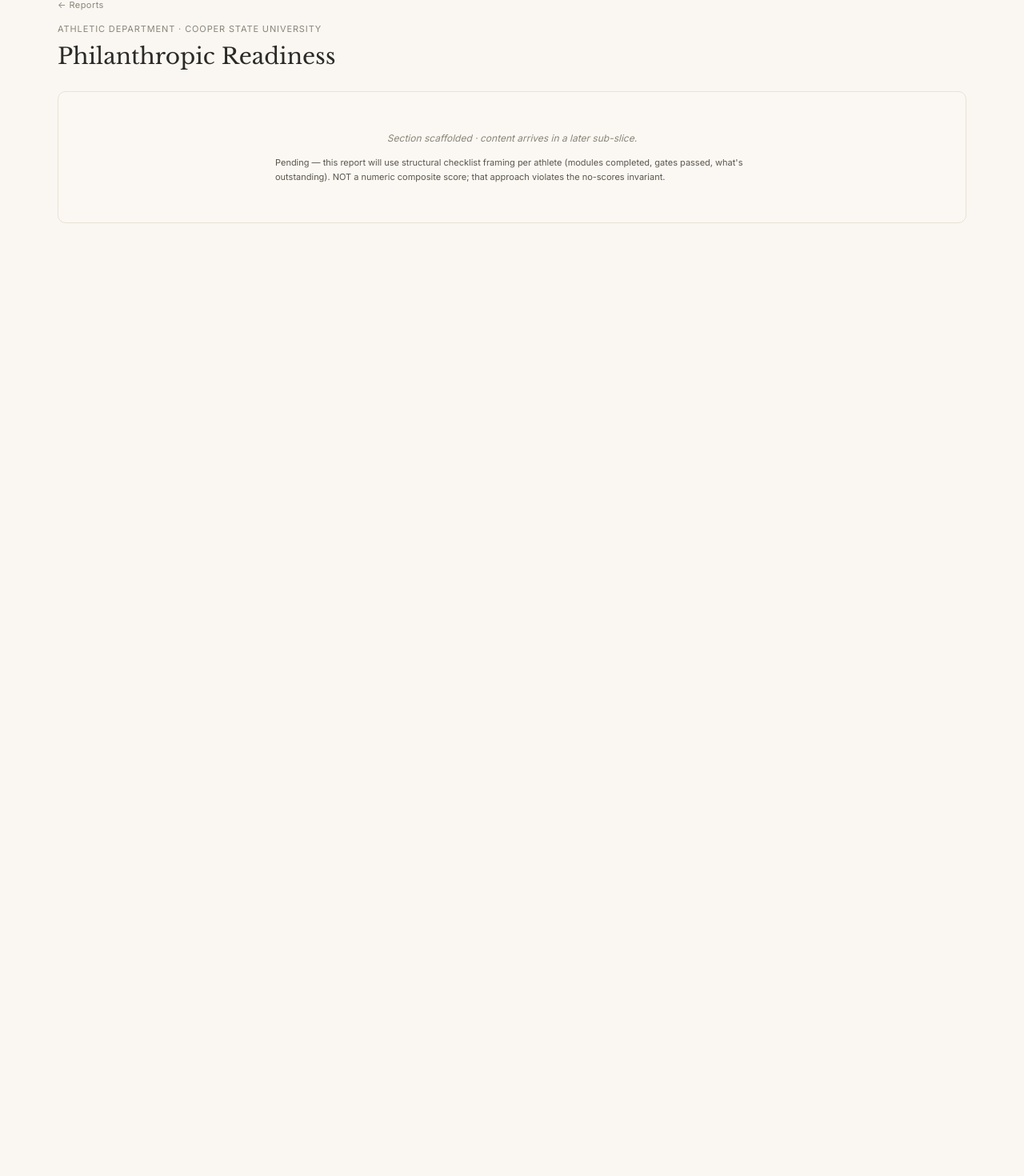
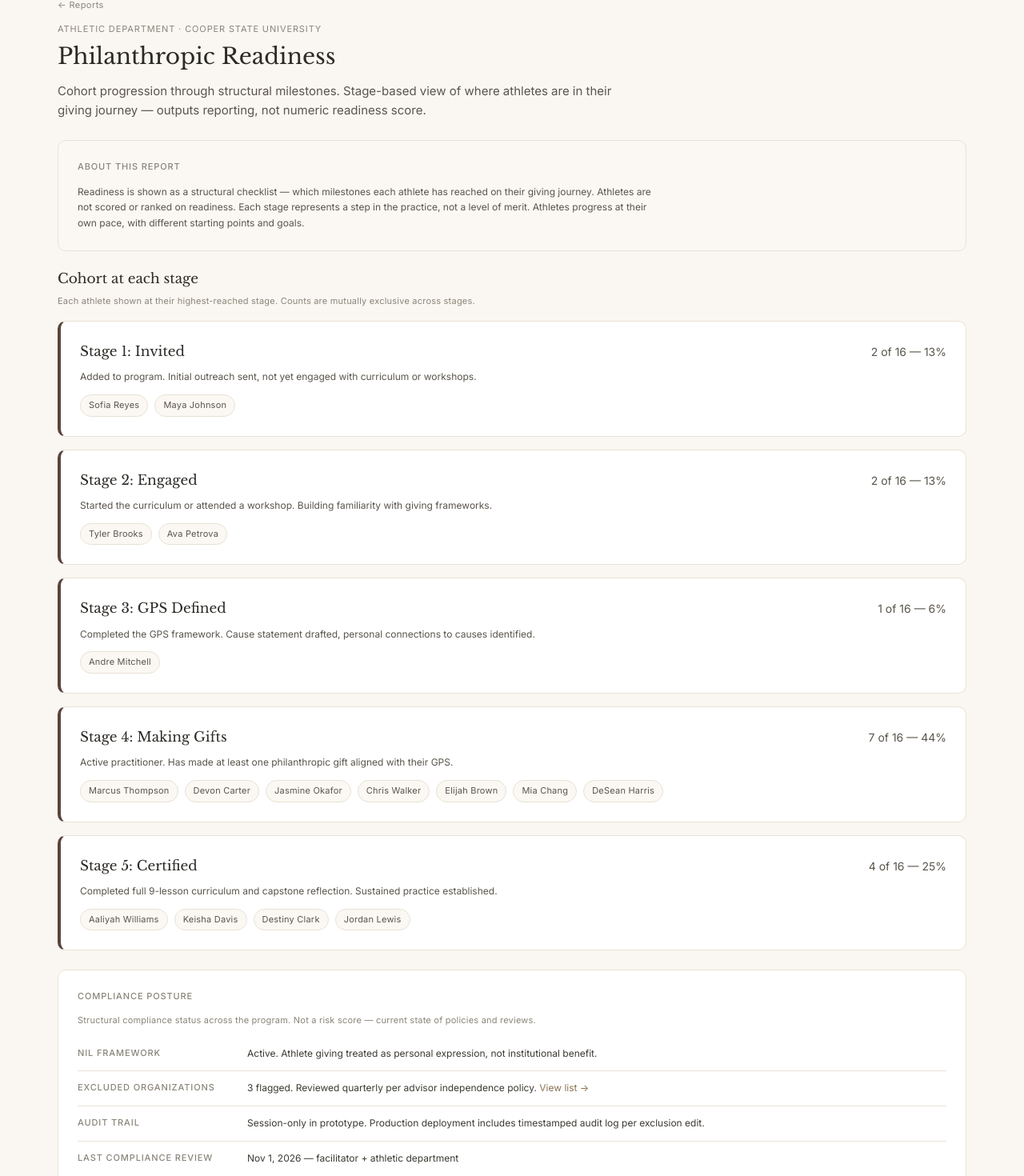
Before and after one commit to talabifaouzi/stewardhouse-app, a React (Vite) app: page /enterprise/reports/readiness in a window 1280 px wide. Shown: the part 113-1583 px from the top of the page at 80% size. Before the commit the page ends 800 px from the top, so only its background shows below. Built offline with nearby package versions, Linux system fonts and the light colour scheme.

Commit message:
Enterprise: Philanthropic Readiness report stage-checklist + compliance posture (slice 19c)

```diff
--- a/src/surfaces/enterprise/reports/PhilanthropicReadiness.jsx
+++ b/src/surfaces/enterprise/reports/PhilanthropicReadiness.jsx
@@ -1,5 +1,53 @@
+import { Link } from 'react-router-dom';
 import { Card } from '../../../components/Card.jsx';
+import { SectionLabel } from '../../../components/SectionLabel.jsx';
 import BackLink from '../../../components/BackLink.jsx';
+import { athletes, exclusions } from '../../../data/enterpriseFixtures.js';
+
+// Stage assignment: each athlete sits at their highest-reached structural
+// milestone. Not a score — a checklist of progression steps.
+function philanthropicStage(a) {
+  if (a.certified) return 5;
+  if (a.gifts > 0) return 4;
+  if (a.gpsCompleted) return 3;
+  if (a.lessons > 0) return 2;
+  return 1;
+}
+
+const STAGES = [
+  {
+    n: 1,
+    label: 'Invited',
+    description: 'Added to program. Initial outreach sent, not yet engaged with curriculum or workshops.',
+  },
+  {
+    n: 2,
+    label: 'Engaged',
+    description: 'Started the curriculum or attended a workshop. Building familiarity with giving frameworks.',
+  },
+  {
+    n: 3,
+    label: 'GPS Defined',
+    description: 'Completed the GPS framework. Cause statement drafted, personal connections to causes identified.',
+  },
+  {
+    n: 4,
+    label: 'Making Gifts',
+    description: 'Active practitioner. Has made at least one philanthropic gift aligned with their GPS.',
+  },
+  {
+    n: 5,
+    label: 'Certified',
+    description: 'Completed full 9-lesson curriculum and capstone reflection. Sustained practice established.',
+  },
+];
+
+const stageCounts = STAGES.map((s) => ({
+  ...s,
+  athletes: athletes.filter((a) => philanthropicStage(a) === s.n),
+}));
+
+const totalAthletes = athletes.length;
 
 export default function PhilanthropicReadiness() {
   return (
@@ -7,17 +55,96 @@ export default function PhilanthropicReadiness() {
       <BackLink to="/enterprise/reports" label="Reports" />
       <p style={eyebrowStyle}>Athletic Department · Cooper State University</p>
       <h1 style={titleStyle}>Philanthropic Readiness</h1>
-      <Card tint>
-        <p style={scaffoldedNoteStyle}>
-          Section scaffolded · content arrives in a later sub-slice.
+      <p style={subtitleStyle}>
+        Cohort progression through structural milestones. Stage-based view of where athletes are in their giving journey — outputs reporting, not numeric readiness score.
+      </p>
+
+      {/* Path B intent — about this report */}
+      <Card tint style={{ marginBottom: 'var(--sh-space-6)' }}>
+        <SectionLabel>About this report</SectionLabel>
+        <p style={aboutBodyStyle}>
+          Readiness is shown as a structural checklist — which milestones each athlete has reached on their giving journey. Athletes are not scored or ranked on readiness. Each stage represents a step in the practice, not a level of merit. Athletes progress at their own pace, with different starting points and goals.
         </p>
-        <p style={pathBNoteStyle}>
-          Pending — this report will use structural checklist framing per athlete (modules completed, gates passed, what's outstanding). NOT a numeric composite score; that approach violates the no-scores invariant.
+      </Card>
+
+      {/* Cohort at each stage */}
+      <div style={sectionHeaderStyle}>
+        <h2 style={sectionHeaderTitleStyle}>Cohort at each stage</h2>
+        <p style={contextLineStyle}>
+          Each athlete shown at their highest-reached stage. Counts are mutually exclusive across stages.
         </p>
+      </div>
+
+      {stageCounts.map((stage) => {
+        const count = stage.athletes.length;
+        const pct = Math.round((count / totalAthletes) * 100);
+        return (
+          <Card key={stage.n} style={stageCardStyle}>
+            <div style={stageHeaderStyle}>
+              <span style={stageTitleStyle}>Stage {stage.n}: {stage.label}</span>
+              <span style={stageCountStyle}>{count} of {totalAthletes} — {pct}%</span>
+            </div>
+            <p style={stageDescStyle}>{stage.description}</p>
+            {count === 0 ? (
+              <p style={emptyStageStyle}>No athletes currently at this stage.</p>
+            ) : (
+              <div style={chipsRowStyle}>
+                {stage.athletes.map((a) => (
+                  <span key={a.id} style={chipStyle}>{a.name}</span>
+                ))}
+              </div>
+            )}
+          </Card>
+        );
+      })}
+
+      {/* Compliance posture */}
+      <Card style={{ marginTop: 'var(--sh-space-6)' }}>
+        <SectionLabel>Compliance posture</SectionLabel>
+        <p style={contextLineStyle}>
+          Structural compliance status across the program. Not a risk score — current state of policies and reviews.
+        </p>
+        <div style={postureListStyle}>
+          <PostureRow
+            label="NIL framework"
+            value="Active. Athlete giving treated as personal expression, not institutional benefit."
+          />
+          <PostureRow
+            label="Excluded organizations"
+            value={(
+              <>
+                {exclusions.length} flagged. Reviewed quarterly per advisor independence policy.{' '}
+                <Link to="/enterprise/compliance" style={postureLinkStyle}>View list →</Link>
+              </>
+            )}
+          />
+          <PostureRow
+            label="Audit trail"
+            value="Session-only in prototype. Production deployment includes timestamped audit log per exclusion edit."
+          />
+          <PostureRow
+            label="Last compliance review"
+            value="Nov 1, 2026 — facilitator + athletic department"
+            last
+          />
+        </div>
       </Card>
     </main>
   );
 }
+
+function PostureRow({ label, value, last }) {
+  return (
+    <div style={postureRowStyle(last)}>
+      <span style={postureLabelStyle}>{label}</span>
+      <span style={postureValueStyle}>{value}</span>
+    </div>
+  );
+}
+
+// -----------------------------------------------------------------------------
+// Styles
+// -----------------------------------------------------------------------------
 
 const mainStyle = {
   maxWidth: 'var(--sh-content-max)',
@@ -37,28 +164,139 @@ const titleStyle = {
   fontFamily: 'var(--sh-font-serif)',
   fontSize: 'var(--sh-text-2xl)',
   color: 'var(--sh-text-primary)',
-  marginBottom: 'var(--sh-space-6)',
+  marginBottom: 'var(--sh-space-3)',
 };
 
-const scaffoldedNoteStyle = {
+const subtitleStyle = {
+  fontSize: 'var(--sh-text-md)',
+  color: 'var(--sh-text-secondary)',
+  lineHeight: 1.65,
+  marginBottom: 'var(--sh-space-6)',
+  maxWidth: '720px',
+};
+
+const aboutBodyStyle = {
+  fontSize: 'var(--sh-text-sm)',
+  color: 'var(--sh-text-secondary)',
+  lineHeight: 1.65,
+  marginTop: 'var(--sh-space-3)',
+  maxWidth: '720px',
+};
+
+const sectionHeaderStyle = {
+  marginBottom: 'var(--sh-space-4)',
+};
+
+const sectionHeaderTitleStyle = {
+  fontFamily: 'var(--sh-font-serif)',
+  fontSize: 'var(--sh-text-lg)',
+  color: 'var(--sh-text-primary)',
+  marginBottom: 'var(--sh-space-2)',
+};
+
+const contextLineStyle = {
+  fontSize: 'var(--sh-text-xs)',
+  color: 'var(--sh-text-muted)',
+  letterSpacing: '0.02em',
+  lineHeight: 1.55,
+  marginTop: 'var(--sh-space-2)',
+  marginBottom: 'var(--sh-space-3)',
+};
+
+const stageCardStyle = {
+  marginBottom: 'var(--sh-space-4)',
+  borderLeft: '4px solid var(--sh-bronze-deep)',
+};
+
+const stageHeaderStyle = {
+  display: 'flex',
+  flexWrap: 'wrap',
+  justifyContent: 'space-between',
+  alignItems: 'baseline',
+  gap: 'var(--sh-space-3)',
+  marginBottom: 'var(--sh-space-2)',
+};
+
+const stageTitleStyle = {
+  fontFamily: 'var(--sh-font-serif)',
+  fontSize: 'var(--sh-text-lg)',
+  color: 'var(--sh-text-primary)',
+};
+
+const stageCountStyle = {
+  fontSize: 'var(--sh-text-base)',
+  color: 'var(--sh-text-secondary)',
+};
+
+const stageDescStyle = {
+  fontSize: 'var(--sh-text-sm)',
+  color: 'var(--sh-text-secondary)',
+  lineHeight: 1.65,
+  marginBottom: 'var(--sh-space-3)',
+  maxWidth: '720px',
+};
+
+const emptyStageStyle = {
   fontSize: 'var(--sh-text-sm)',
   color: 'var(--sh-text-muted)',
   fontStyle: 'italic',
-  textAlign: 'center',
-  lineHeight: 1.6,
-  paddingTop: 'var(--sh-space-6)',
-  paddingLeft: 'var(--sh-space-6)',
-  paddingRight: 'var(--sh-space-6)',
-  paddingBottom: 'var(--sh-space-3)',
+  lineHeight: 1.55,
 };
 
-const pathBNoteStyle = {
+const chipsRowStyle = {
+  display: 'flex',
+  flexWrap: 'wrap',
+  gap: 'var(--sh-space-2)',
+  marginTop: 'var(--sh-space-2)',
+};
+
+const chipStyle = {
+  display: 'inline-block',
+  padding: '4px 10px',
+  background: 'var(--sh-bg-tint)',
+  border: 'var(--sh-border-thin)',
+  borderRadius: 'var(--sh-radius-full)',
   fontSize: 'var(--sh-text-xs)',
   color: 'var(--sh-text-secondary)',
-  lineHeight: 1.65,
-  paddingLeft: 'var(--sh-space-6)',
-  paddingRight: 'var(--sh-space-6)',
-  paddingBottom: 'var(--sh-space-6)',
-  maxWidth: '640px',
-  margin: '0 auto',
+  letterSpacing: '0.02em',
+  whiteSpace: 'nowrap',
 };
+
+const postureListStyle = {
+  marginTop: 'var(--sh-space-3)',
+};
+
+function postureRowStyle(last) {
+  return {
+    display: 'flex',
+    flexWrap: 'wrap',
+    gap: 'var(--sh-space-3)',
+    paddingTop: 'var(--sh-space-3)',
+    paddingBottom: 'var(--sh-space-3)',
+    borderBottom: last ? 'none' : 'var(--sh-border-thin)',
+  };
+}
+
+const postureLabelStyle = {
+  fontSize: 'var(--sh-text-xs)',
+  color: 'var(--sh-text-muted)',
+  textTransform: 'uppercase',
+  letterSpacing: '0.08em',
+  fontWeight: 500,
+  minWidth: '200px',
+  flexShrink: 0,
+};
+
+const postureValueStyle = {
+  fontSize: 'var(--sh-text-sm)',
+  color: 'var(--sh-text-body)',
+  lineHeight: 1.55,
+  flex: 1,
+  minWidth: 0,
+};
+
+const postureLinkStyle = {
+  color: 'var(--sh-bronze)',
+  textDecoration: 'none',
+  whiteSpace: 'nowrap',
+};
```
